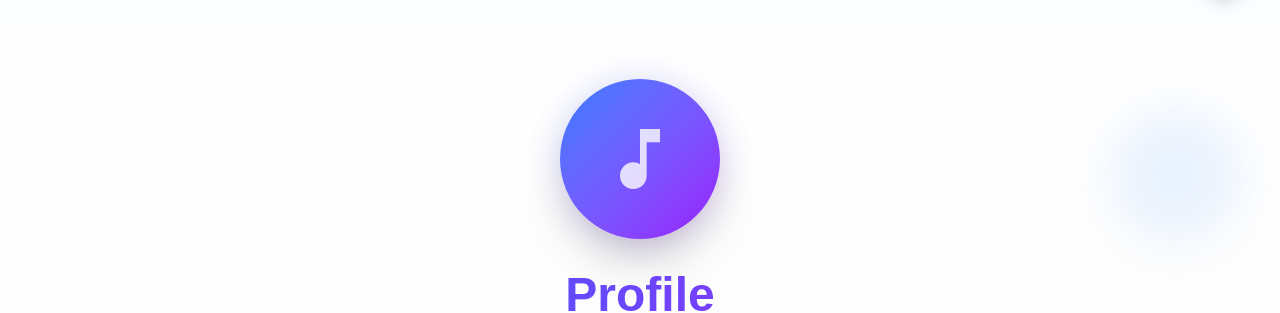
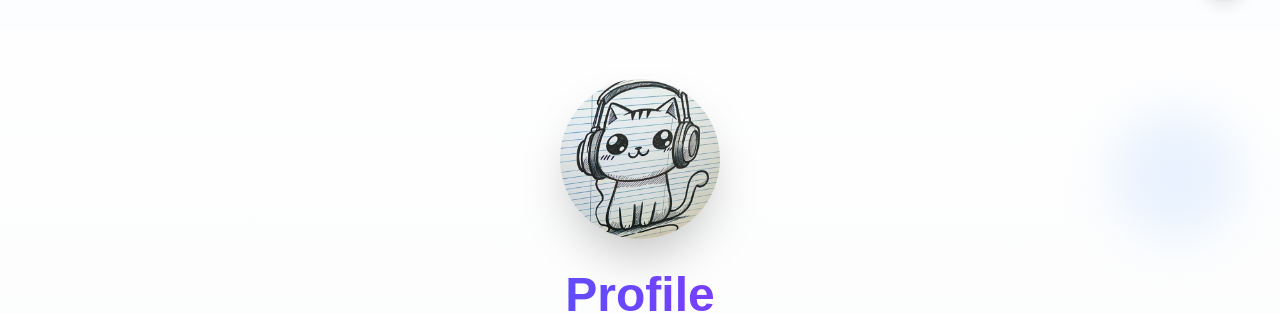
Before and after one commit to beatolabo/portfolio, a Next.js app: page / in a window 1280 px wide. Shown: the part 770-1083 px from the top of the page. Built offline with nearby package versions, Linux system fonts and the light colour scheme.

Commit message:
ProfileSectionコンポーネントのアイコンをSVGから新しいPNG画像に変更し、背景を白に調整した。また、不要なアニメーション要素を削除した。

```diff
--- a/src/components/sections/ProfileSection.tsx
+++ b/src/components/sections/ProfileSection.tsx
@@ -98,38 +98,21 @@ export default function ProfileSection() {
             }}
           >
             <motion.div
-              className="w-full h-full bg-gradient-to-br from-blue-500 to-purple-600 rounded-full shadow-2xl flex items-center justify-center"
+              className="w-full h-full bg-white rounded-full shadow-2xl flex items-center justify-center overflow-hidden"
               whileHover={{
                 boxShadow: "0 25px 50px -12px rgba(0, 0, 0, 0.25)",
-                background: "linear-gradient(135deg, #3b82f6 0%, #8b5cf6 50%, #3b82f6 100%)"
+                background: "#f8fafc"
               }}
               transition={{ duration: 0.3 }}
             >
-              <motion.svg
-                className="w-20 h-20 text-white"
-                fill="currentColor"
-                viewBox="0 0 24 24"
-                whileHover={{
-                  scale: 1.1,
-                  rotate: 5
-                }}
+              <motion.img
+                src="/icon.png"
+                alt="beatolabo アイコン"
+                className="w-32 h-32 object-contain scale-150"
+                loading="eager"
                 transition={{ type: "spring", stiffness: 300 }}
-              >
-                <path d="M12 3v10.55c-.59-.34-1.27-.55-2-.55-2.21 0-4 1.79-4 4s1.79 4 4 4 4-1.79 4-4V7h4V3h-6z"/>
-              </motion.svg>
+              />
             </motion.div>
-            <motion.div
-              className="absolute inset-0 bg-gradient-to-br from-blue-500 to-purple-600 rounded-full opacity-20 blur-lg"
-              animate={{
-                scale: [1, 1.1, 1],
-                opacity: [0.2, 0.3, 0.2]
-              }}
-              transition={{
-                duration: 3,
-                repeat: Infinity,
-                ease: "easeInOut"
-              }}
-            />
           </motion.div>
 
           {/* メインタイトル */}
```
Also changed, not shown: public/icon.png (added).
